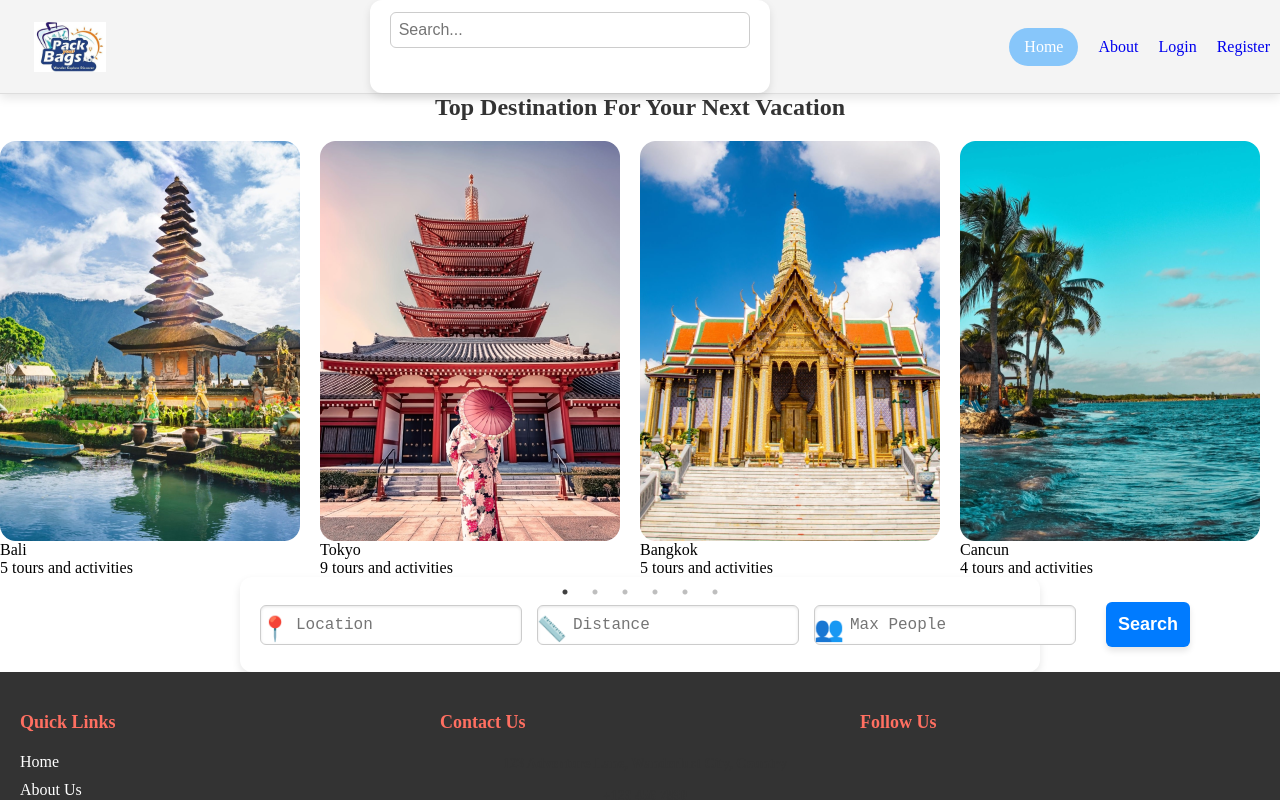
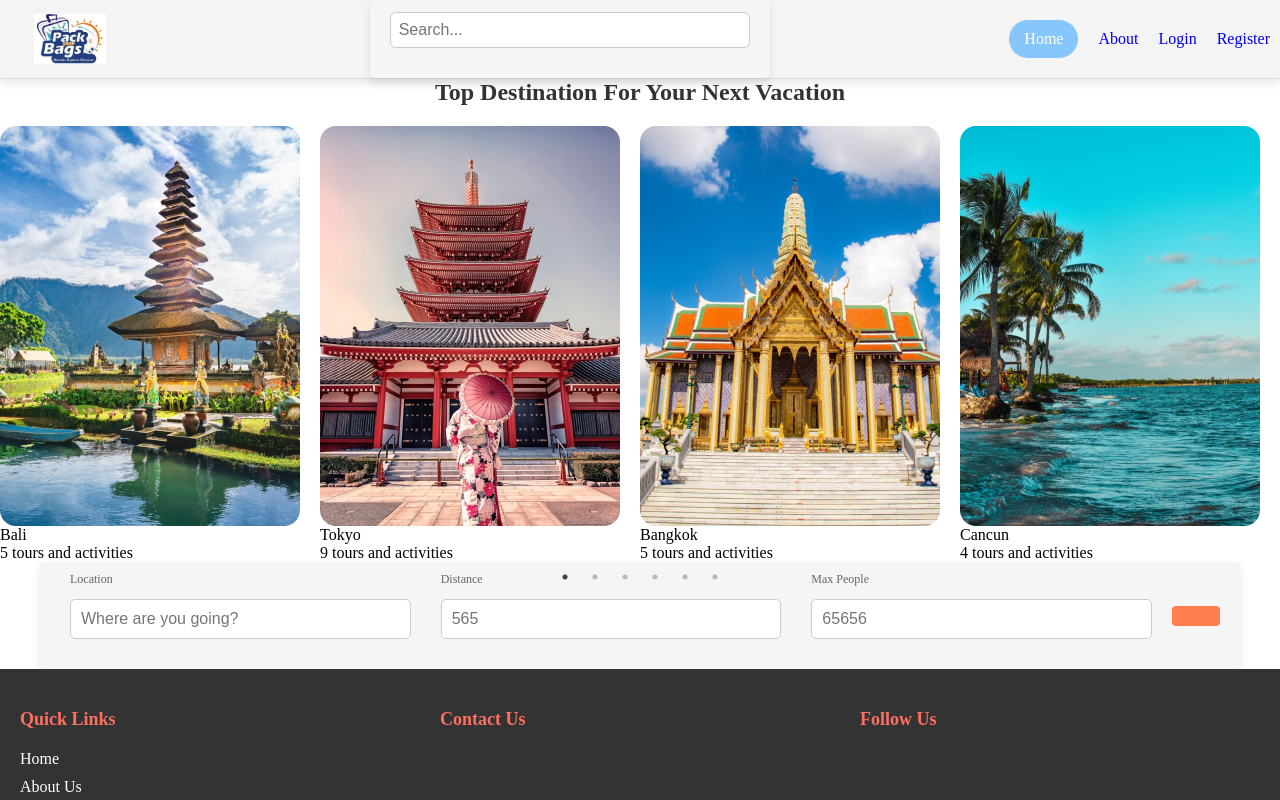
Before and after one commit to Rohith3681/FDFED, a React (Vite) app in the folder Frontend/: page / in a window 1280 px wide. Shown: the top 800 px of the page. Built offline with nearby package versions, Linux system fonts and the light colour scheme.

Commit message:
search bar

```diff
--- a/Frontend/src/components/SearchBar/SearchBar.css
+++ b/Frontend/src/components/SearchBar/SearchBar.css
@@ -1,85 +1,83 @@
+/* Ensure Remix Icon CSS is included in your HTML or imported in your main JS/TS file */
+
 .search-bar {
     display: flex;
-    flex-direction: column;
     align-items: center;
     width: 100%;
-    max-width: 800px;
+    max-width: 1200px;
     margin: 0 auto;
-    padding: 25px 20px;
-    border-radius: 12px; /* Removed the border */
-    background-color: #ffffff;
-    box-shadow: 0 4px 8px rgba(0, 0, 0, 0.1);
+    padding: 10px 20px;
+    background-color: #f5f5f5;
+    border-radius: 5px;
+    box-shadow: 0 4px 8px rgba(0,0,0,0.1);
 }
 
 .input-wrapper {
     display: flex;
-    align-items: flex-start;
-    margin-bottom: 20px;
-    width: 100%;
+    align-items: center;
     position: relative;
+    flex: 1;
+    margin-right: 10px;
 }
 
 .icon {
-    font-size: 24px;
-    margin-right: 15px;
-    color: #ffa500; /* Orange color for icons */
-    position: absolute;
-    top: 10px;
+    font-size: 20px;
+    color: #FF7F50;
+    margin-right: 10px;
+}
+
+.input-content {
+    display: flex;
+    flex-direction: column;
+    width: 100%;
+}
+
+.input-label {
+    font-size: 12px;
+    font-weight: 400;
+    color: #666;
+    margin-bottom: 4px;
 }
 
 .search-input {
-    flex: 1;
-    padding: 10px 10px 10px 35px;
-    border: 1px solid #ccc;
-    border-radius: 6px;
-    font-size: 16px;
-    resize: none;
-    height: 40px;
-    box-shadow: inset 0 1px 3px rgba(0, 0, 0, 0.1);
+    width: 100%;
+    border: 1px solid #ddd;
+    border-radius: 4px;
+    font-size: 14px;
+    color: #333;
+    padding: 8px 12px;
+    background-color: #fff;
+    outline: none;
     transition: border-color 0.3s ease;
 }
 
 .search-input:focus {
     border-color: #007bff;
-    outline: none;
 }
 
 .search-button {
-    width: 100%;
-    padding: 12px;
-    background-color: #007bff;
+    background-color: #FF7F50;
+    border: none;
+    border-radius: 4px;
+    padding: 10px 20px;
     color: white;
-    border: none;
-    border-radius: 6px;
     cursor: pointer;
-    font-size: 18px;
+    display: flex;
+    align-items: center;
+    font-size: 16px;
     font-weight: 600;
-    transition: background-color 0.3s ease;
-    box-shadow: 0 4px 6px rgba(0, 0, 0, 0.1);
 }
 
-  .search-button:hover {
-    background-color: #0056b3;
+.search-button i {
+    margin-right: 8px;
 }
 
-  @media (min-width: 600px) {
+@media (min-width: 768px) {
     .search-bar {
         flex-direction: row;
-      justify-content: space-between;
     }
 
     .input-wrapper {
-      flex: 1;
-      margin-bottom: 0;
-      margin-right: 15px;
-    }
-
-    .input-wrapper:last-child {
-      margin-right: 0;
-    }
-
-    .search-button {
-      width: auto;
-      margin-left: 15px;
+        margin-right: 20px;
     }
 }
--- a/Frontend/src/components/SearchBar/SearchBar.jsx
+++ b/Frontend/src/components/SearchBar/SearchBar.jsx
@@ -5,27 +5,39 @@ export const SearchBar = () => {
   return (
     <div className="search-bar">
       <div className="input-wrapper">
-        <span className="icon">&#128205;</span>
-        <textarea
+        <span className="icon"><i className="ri-map-pin-range-line"></i></span>
+        <div className="input-content">
+          <label className="input-label">Location</label>
+          <input
             className="search-input"
-          placeholder="Location"
+            type="text"
+            placeholder="Where are you going?"
           />
         </div>
+      </div>
       <div className="input-wrapper">
-        <span className="icon">&#128207;</span>
-        <textarea
+        <span className="icon"><i className="ri-pin-distance-line"></i></span>
+        <div className="input-content">
+          <label className="input-label">Distance</label>
+          <input
             className="search-input"
-          placeholder="Distance"
+            type="text"
+            placeholder="565"
           />
         </div>
+      </div>
       <div className="input-wrapper">
-        <span className="icon">&#128101;</span>
-        <textarea
+        <span className="icon"><i className="ri-group-line"></i></span>
+        <div className="input-content">
+          <label className="input-label">Max People</label>
+          <input
             className="search-input"
-          placeholder="Max People"
+            type="text"
+            placeholder="65656"
           />
         </div>
-      <button className="search-button">Search</button>
+      </div>
+      <button className="search-button"><i className="ri-search-line"></i></button>
     </div>
   );
 }
```
Lines whose indentation alone changed are shown as unchanged.
